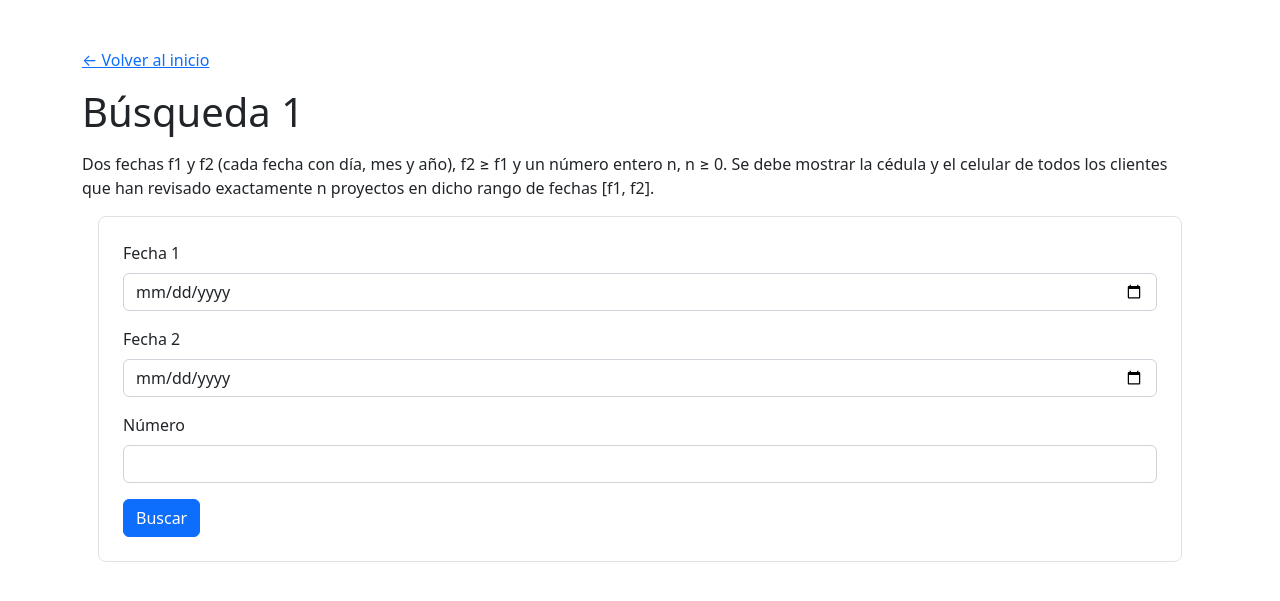
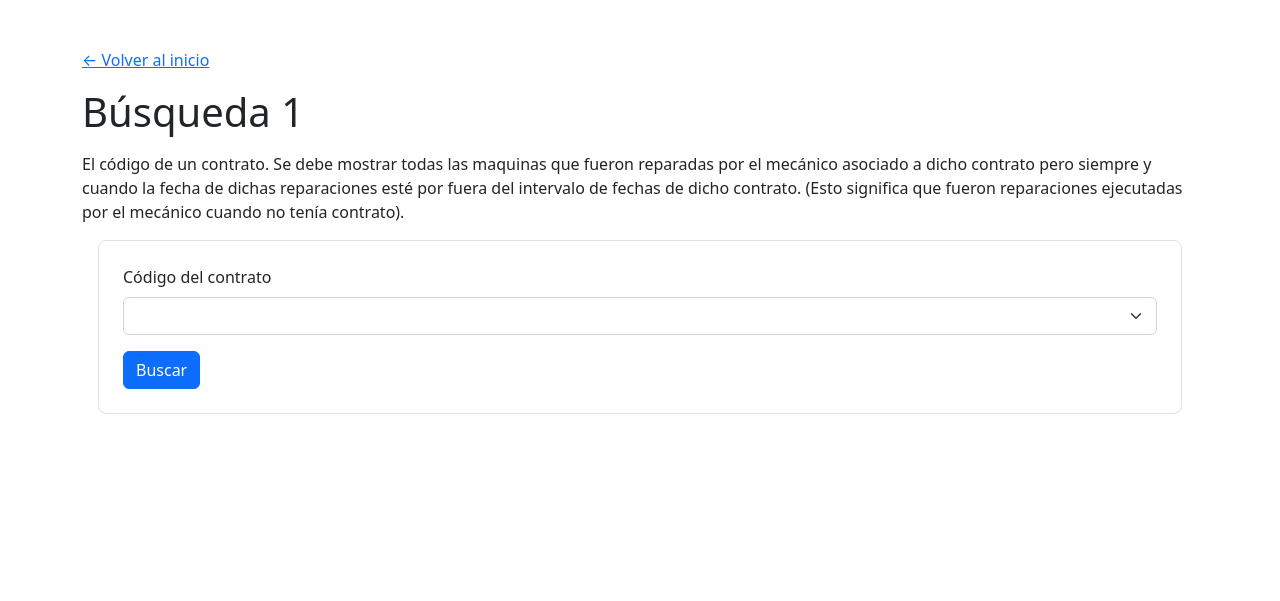
Before and after one commit to SMarinC/BD1, a PHP site: page /busqueda/busqueda1.php in a window 1280 px wide. Shown: the top 601 px of the page. Run offline with PHP 8.4, Linux system fonts and the light colour scheme; tables that the repository leaves empty or names only in its code hold one stand-in row (values such as "Sample post").

Commit message:
Add files via upload

```diff
--- a/laVioleta/busqueda/busqueda1.php
+++ b/laVioleta/busqueda/busqueda1.php
@@ -6,9 +6,10 @@ include "../includes/header.php";
 <h1 class="mt-3">Búsqueda 1</h1>
 
 <p class="mt-3">
-    Dos fechas f1 y f2 (cada fecha con día, mes y año), f2 ≥ f1 y un número entero n,
-    n ≥ 0. Se debe mostrar la cédula y el celular de todos los clientes que han
-    revisado exactamente n proyectos en dicho rango de fechas [f1, f2].
+    El código de un contrato. Se debe mostrar todas las maquinas que fueron reparadas
+    por el mecánico asociado a dicho contrato pero siempre y cuando la fecha de dichas
+    reparaciones esté por fuera del intervalo de fechas de dicho contrato. (Esto significa que
+    fueron reparaciones ejecutadas por el mecánico cuando no tenía contrato).
 </p>
 
 <!-- FORMULARIO. Cambiar los campos de acuerdo a su trabajo -->
@@ -18,18 +19,32 @@ include "../includes/header.php";
     <form action="busqueda1.php" method="post" class="form-group">
 
         <div class="mb-3">
-            <label for="fecha1" class="form-label">Fecha 1</label>
-            <input type="date" class="form-control" id="fecha1" name="fecha1" required>
-        </div>
+            <label for="codigoContrato" class="form-label">Código del contrato</label>
+            <select id="codigoContrato" name="codigoContrato" class="form-select" >
 
-        <div class="mb-3">
-            <label for="fecha2" class="form-label">Fecha 2</label>
-            <input type="date" class="form-control" id="fecha2" name="fecha2" required>
-        </div>
+                <!-- Option por defecto -->
+                <option value="" selected disabled hidden></option>
 
-        <div class="mb-3">
-            <label for="numero" class="form-label">Número</label>
-            <input type="number" class="form-control" id="numero" name="numero" required>
+                <?php
+                // Importar el código del otro archivo
+                require("../contrato/contrato_select.php");
+
+                // Verificar si llegan datos
+                if($resultadoContrato):
+
+                    // Iterar sobre los registros que llegaron
+                    foreach ($resultadoContrato as $fila):
+                ?>
+
+                <!-- Opción que se genera -->
+                <option value="<?= $fila["codigo"]; ?>"> codigo <?= $fila["codigo"]; ?></option>
+
+                <?php
+                        // Cerrar los estructuras de control
+                    endforeach;
+                endif;
+                ?>
+            </select>
         </div>
 
         <button type="submit" class="btn btn-primary">Buscar</button>
@@ -45,12 +60,10 @@ if ($_SERVER['REQUEST_METHOD'] === 'POST'):
     // Crear conexión con la BD
     require('../config/conexion.php');
 
-    $fecha1 = $_POST["fecha1"];
-    $fecha2 = $_POST["fecha2"];
-    $numero = $_POST["numero"];
+    $codigoContrato = $_POST["codigoContrato"];
 
-    // Query SQL a la BD -> Crearla acá (No está completada, cambiarla a su contexto y a su analogía)
-    $query = "SELECT cedula, celular FROM cliente";
+    // Query SQL a la BD -> Crearla acá (No está completada, cambiarla a su contexto y a su analogía) VIOLETAAAAAAAAAAAAAAAAAAAAAA AQUI VA EL QUERY
+    $query = "SELECT * FROM maquina";
 
     // Ejecutar la consulta
     $resultadoB1 = mysqli_query($conn, $query) or die(mysqli_error($conn));
@@ -69,8 +82,16 @@ if ($_SERVER['REQUEST_METHOD'] === 'POST'):
         <!-- Títulos de la tabla, cambiarlos -->
         <thead class="table-dark">
             <tr>
-                <th scope="col" class="text-center">Cédula</th>
-                <th scope="col" class="text-center">Celular</th>
+                <th scope="col" class="text-center">Código</th>
+                <th scope="col" class="text-center">Nombre</th>
+                <th scope="col" class="text-center">Fabricante</th>
+                <th scope="col" class="text-center">Precio</th>
+                <th scope="col" class="text-center">Fecha de adquisición</th>
+                <th scope="col" class="text-center">Descripción</th>
+                <th scope="col" class="text-center">Fecha de inspección</th>
+                <th scope="col" class="text-center">fecha de reparación</th>
+                <th scope="col" class="text-center">Mecanico inspector ID</th>
+                <th scope="col" class="text-center">Mecanico reparador ID</th>
             </tr>
         </thead>
 
@@ -84,8 +105,16 @@ if ($_SERVER['REQUEST_METHOD'] === 'POST'):
             <!-- Fila que se generará -->
             <tr>
                 <!-- Cada una de las columnas, con su valor correspondiente -->
-                <td class="text-center"><?= $fila["cedula"]; ?></td>
-                <td class="text-center"><?= $fila["celular"]; ?></td>
+                <td class="text-center"><?= $fila["codigo"]; ?></td>
+                <td class="text-center"><?= $fila["nombre"]; ?></td>
+                <td class="text-center"><?= $fila["fabricante"]; ?></td>
+                <td class="text-center">$<?= $fila["precio"]; ?></td>
+                <td class="text-center"><?= $fila["fechaAdquisicion"]; ?></td>
+                <td class="text-center"><?= $fila["descripcion"]; ?></td>
+                <td class="text-center"><?= $fila["fechaInspeccion"]; ?></td>
+                <td class="text-center"><?= $fila["fechaUltimaReparacion"]; ?></td>
+                <td class="text-center"><?= $fila["mecanicoInspeccionId"]; ?></td>
+                <td class="text-center"><?= $fila["mecanicoReparacionId"]; ?></td>
             </tr>
 
             <?php
--- a/laVioleta/dbEjemplo.txt
+++ b/laVioleta/dbEjemplo.txt
@@ -33,6 +33,6 @@ CREATE TABLE maquina(
   FOREIGN KEY(mecanicoReparacionId) REFERENCES mecanico(codigo),
   CHECK (mecanicoInspeccionId <> mecanicoReparacionId)
   CHECK(codigo > 0 AND precio > 0)
-  CHECK (fechaUltimareparacion > fechaInspeccion AND fechaInspeccion >= fechaAdquision)
+  CHECK (fechaUltimareparacion > fechaInspeccion AND fechaInspeccion >= fechaAdquision),
   UNIQUE(nombre, fabricante, fechaAdquisicion)
 )
```
Also changed, not shown: laVioleta/busqueda/busqueda2.php (+40 -17 lines), laVioleta/maquina/maquina_insert.php (line endings or trailing spaces).
